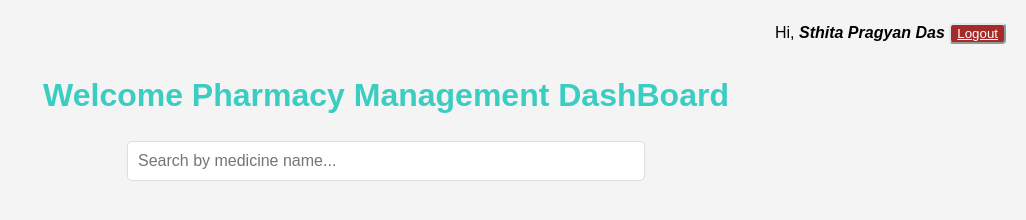
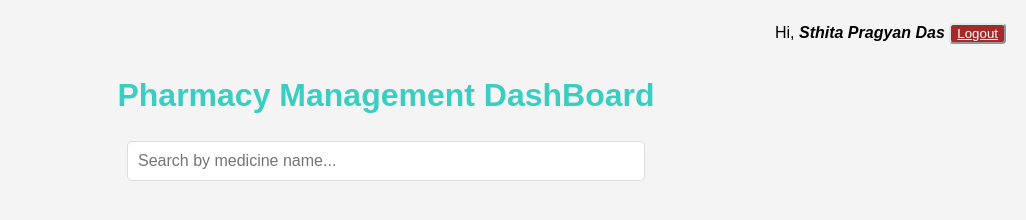
Before and after one commit to SthitaPragyandas/Pharmacy-Management-System, a plain HTML site: page mediciene.html in a window 1280 px wide. Shown: the whole page, without its empty margins (254-1280 px from the left). Drawn offline with Linux system fonts and the light colour scheme; no server answers.

Commit message:
Text update

```diff
--- a/mediciene.html
+++ b/mediciene.html
@@ -12,7 +12,7 @@
         <button id="logoutBtn" style="background-color: brown; color: white; border-radius: 4px; border-color: rgb(223, 235, 235); cursor: pointer; margin-bottom: 10px"><u>Logout</u></button>
     </div>
     <div  style="margin-top: 50px;">
-        <h1>Welcome Pharmacy Management DashBoard</h1>
+        <h1>Pharmacy Management DashBoard</h1>
 
 
     </div>
```
